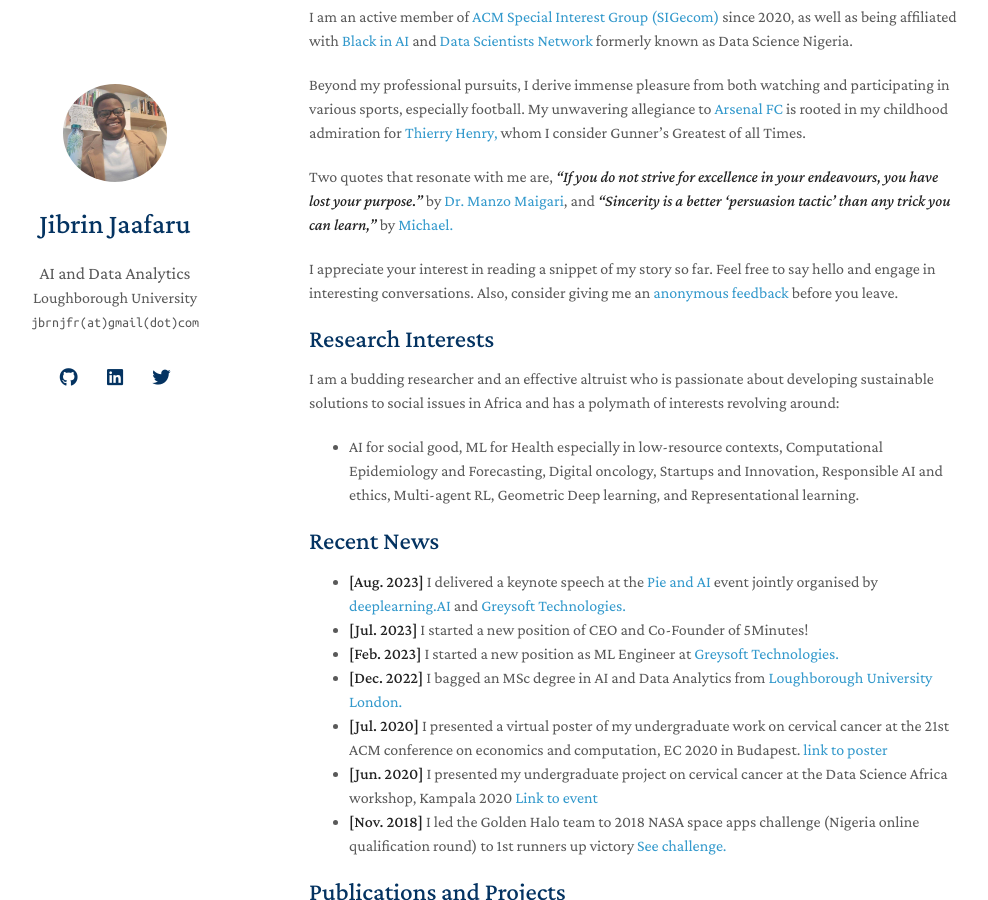
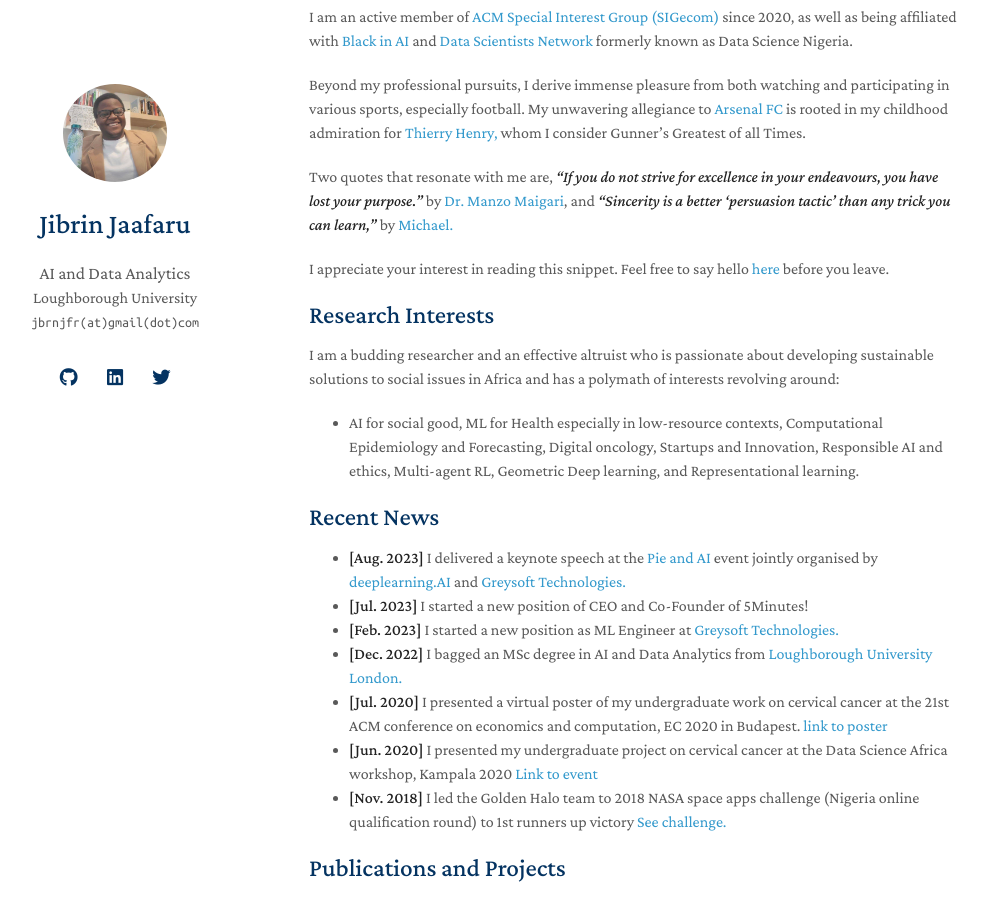
Before and after one commit to jibrinx/jibrinx.github.io, a Jekyll site: the page built from index.md, in a window 1280 px wide and 900 px high, scrolled down 546 px. Shown: the whole window, without its empty margins (161-1149 px from the left). Built offline with Jekyll 4.4.1, drawn with Linux system fonts in a browser that asks for light colours; nearby versions of some CDN libraries; a style sheet for code colours, icons or effects is not loaded.

Commit message:
Update index.md

```diff
--- a/index.md
+++ b/index.md
@@ -14,7 +14,7 @@
 
 Two quotes that resonate with me are, <strong><i> "If you do not strive for excellence in your endeavours, you have lost your purpose."</i> </strong> by <a href="https://manzomaigari.com/#/">Dr. Manzo Maigari</a>, and <strong> <i>"Sincerity is a better 'persuasion tactic' than any trick you can learn,"</i> </strong> by <a href="https://twitter.com/mmay3r/status/1336432412285231104">Michael.</a>
 
-I appreciate your interest in reading a snippet of my story so far. Feel free to say hello and engage in interesting conversations. Also, consider giving me an <a href="https://ngl.link/jibrinx">anonymous feedback</a> before you leave.
+I appreciate your interest in reading this snippet. Feel free to say hello <a href="https://ngl.link/jibrinx">here</a> before you leave.
 
 
 ## Research Interests
```
